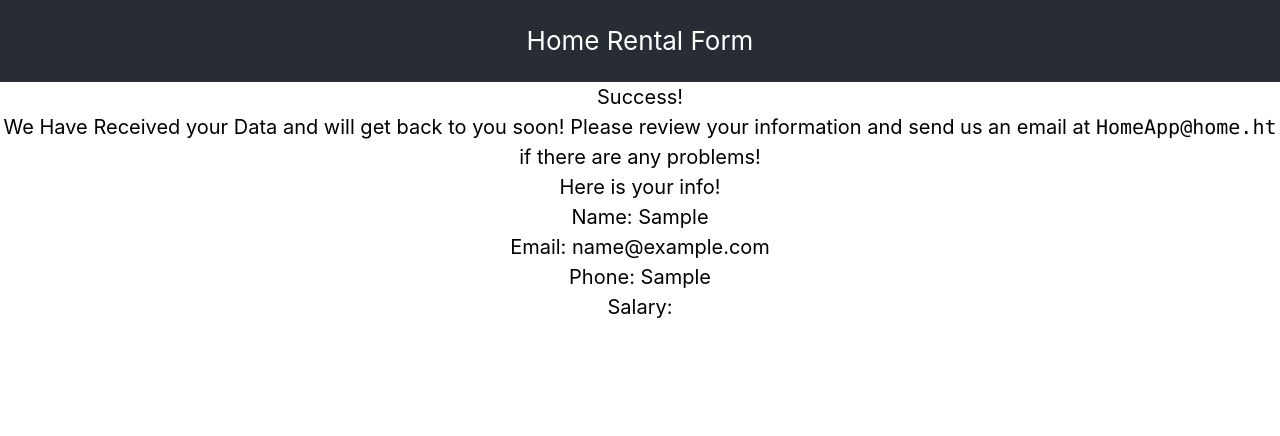
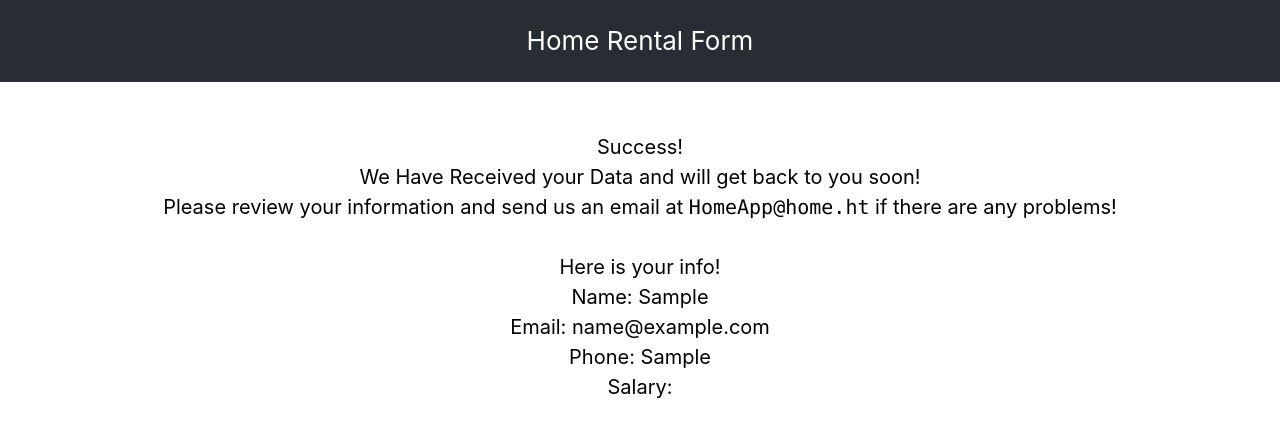
Before and after one commit to tlebon/React-tenant-app, a React (Create React App) app: page / in a window 1280 px wide. Both pictures are taken after typing "Sample", "name@example.com", "Sample" into the empty fields and a click on the input "Submit". Shown: the top 436 px of the page. Built offline with nearby package versions, Linux system fonts and the light colour scheme.

Commit message:
some clean up, minor styling

```diff
--- a/src/App.css
+++ b/src/App.css
@@ -28,7 +28,6 @@ input{
 border-radius: 10px;
 font-size:20px;
 background-color: lightgrey;
-
 }
 
 .progress-bar{
@@ -49,6 +48,10 @@ background-color: lightgrey;
   transition: width .4s ease-in-out;
 }
 
+.success{
+padding-top: 50px;
+}
+
 @keyframes App-logo-spin {
   from {
     transform: rotate(0deg);
--- a/src/InfoForm.jsx
+++ b/src/InfoForm.jsx
@@ -1,7 +1,7 @@
 import React, { Component } from 'react';
-let nameCount=0;
-let emailCount=0;
-let phoneCount=0;
+let nameCount = 0;
+let emailCount = 0;
+let phoneCount = 0;
 
 class InfoForm extends Component {
   constructor(props) {
@@ -13,10 +13,10 @@ class InfoForm extends Component {
       phone: "",
       salary: "",
       progress: 0,
-      form:true
+      form: true
     }
 
-    this.handleInputChange = this.handleInputChange.bind(this);
+    this.handlePhoneChange = this.handlePhoneChange.bind(this);
     this.handleSubmit = this.handleSubmit.bind(this);
     this.handleRadioChange = this.handleRadioChange.bind(this);
     this.handleProgressBar = this.handleProgressBar.bind(this);
@@ -24,32 +24,23 @@ class InfoForm extends Component {
     this.handleEmailChange = this.handleEmailChange.bind(this);
   }
 
-  handleInputChange(event) {
-    const target = event.target;
-    const value = target.value;
-    const name = target.name;
-
+  handlePhoneChange(event) {
     this.setState({
-      [name]: value,
-
+      phone: event.target.value,
     });
-    // !this.state.email && this.handleProgressBar();
-    // !this.state.name && this.handleProgressBar();
-    // !this.state.phone && this.handleProgressBar();
-    phoneCount===0 && this.handleProgressBar();
+    phoneCount === 0 && this.handleProgressBar();
     phoneCount++;
   }
+
   handleNameChange(event) {
     this.setState({
       name: event.target.value
     })
-
-    nameCount===0 && this.handleProgressBar();
+    nameCount === 0 && this.handleProgressBar();
     // if(this.state.name==='' && nameCount!==0){
     //   this.setState({progress:this.state.progress-25})
     //   nameCount=0;
     // }
-
     nameCount++;
     // console.log(nameCount)
   }
@@ -59,14 +50,8 @@ class InfoForm extends Component {
       email: event.target.value
     })
 
-    emailCount===0 && this.handleProgressBar();
-    // if(this.state.email==='' && emailCount!==0){
-    //   this.setState({progress:this.state.progress-25})
-    //   emailCount=0;
-    // }
-
+    emailCount === 0 && this.handleProgressBar();
     emailCount++;
-    // console.log(emailCount)
   }
 
   handleRadioChange(event) {
@@ -77,7 +62,6 @@ class InfoForm extends Component {
   }
 
   handleProgressBar(event) {
-
     // console.log('working' +this.state.progress)
     this.setState({
       progress: this.state.progress + 25
@@ -87,13 +71,13 @@ class InfoForm extends Component {
 
   handleSubmit(event) {
     this.setState({
-  form:false
+      form: false
     })
     event.preventDefault();
   }
 
   render() {
-    if (this.state.form){
+    if (this.state.form) {
       return (
         <div className="inputForm">
           <form onSubmit={this.handleSubmit}>
@@ -121,7 +105,7 @@ this.setState({
                 name="phone"
                 type="text"
                 value={this.state.phone}
-              onChange={this.handleInputChange} />
+                onChange={this.handlePhoneChange} />
             </label>
             <br />
             <label>
@@ -182,22 +166,25 @@ this.setState({
             </div>
           </div>
         </div>
-    );}
-    else{
-      return(
-           <div>
+      );
+    }
+    else {
+      return (
+        <div className="success">
           Success!
-        <br/> We Have Received your Data and will get back to you soon!
+
+          <br /> We Have Received your Data and will get back to you soon!<br />
           Please review your information and send us an email at <code>HomeApp@home.ht</code> if there are any problems!
-        <br/>
+        <br />
+          <br />
           Here is your info!
-        <br/>
+        <br />
           Name: {this.state.name}
-        <br/>
+          <br />
           Email: {this.state.email}
-        <br/>
+          <br />
           Phone: {this.state.phone}
-        <br/>
+          <br />
           Salary: {this.state.salary}
         </div>)
     }
```
Lines whose indentation alone changed are shown as unchanged.
